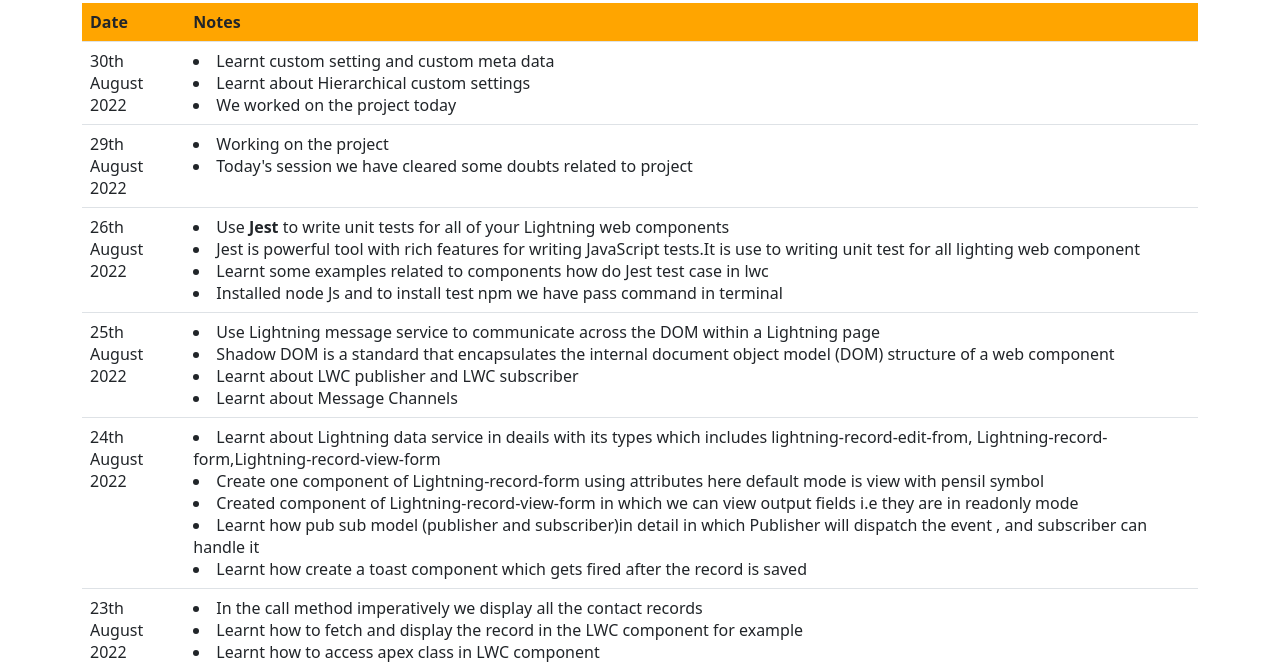
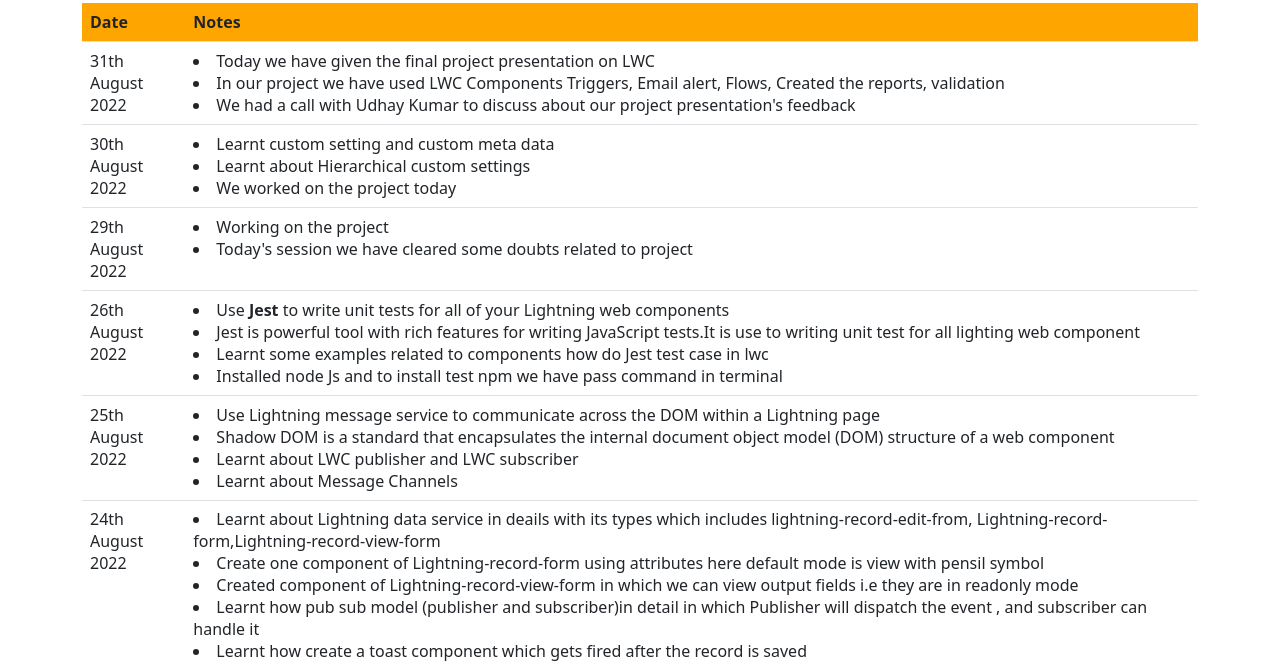
Before and after one commit to chetan-mrk/chetan-mrk.github.io, a plain HTML site: page Journal.html in a window 1280 px wide. Shown: the part 53-720 px from the top of the page. Drawn offline with nearby package versions, Linux system fonts and the light colour scheme.

Commit message:
Journal31
Journal31

```diff
--- a/Journal.html
+++ b/Journal.html
@@ -9,6 +9,14 @@
 				<th>Date</th>
 				<th>Notes</th>
 			</tr>
+			<tr>
+				<td>31th August 2022</td>
+				<td>
+					<li>Today we have given the final project presentation on LWC</li>
+					<li>In our project we have used LWC Components Triggers, Email alert, Flows, Created the reports, validation</li>
+					<li>We had a call with Udhay Kumar to discuss about our project presentation's feedback</li>
+				</tr>
+			<tr>
 			<tr>
 				<td>30th August 2022</td>
 				<td>
```
